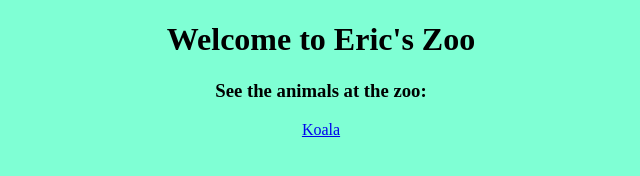
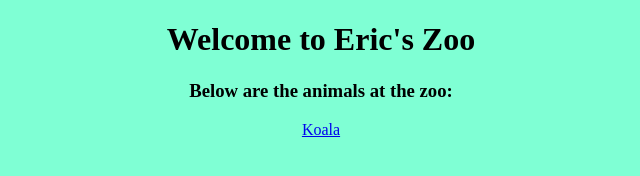
Before and after one commit to ericrg3/Assignment_1_-Zoo, a plain HTML site: page index.html in a window 1280 px wide. Shown: the full height of the page, 319-959 px from the left. Drawn offline with Linux system fonts and the light colour scheme; files that its build step writes are made by us from their sources.

Commit message:
updated index heading

```diff
--- a/index.html
+++ b/index.html
@@ -5,7 +5,7 @@
 </head>
 <body>
   <h1>Welcome to Eric's Zoo</h1>
-  <h3>See the animals at the zoo:</h3>
+  <h3>Below are the animals at the zoo:</h3>
   <div class="link">
     <a href="koala.html">Koala</a>
   </div>
```
